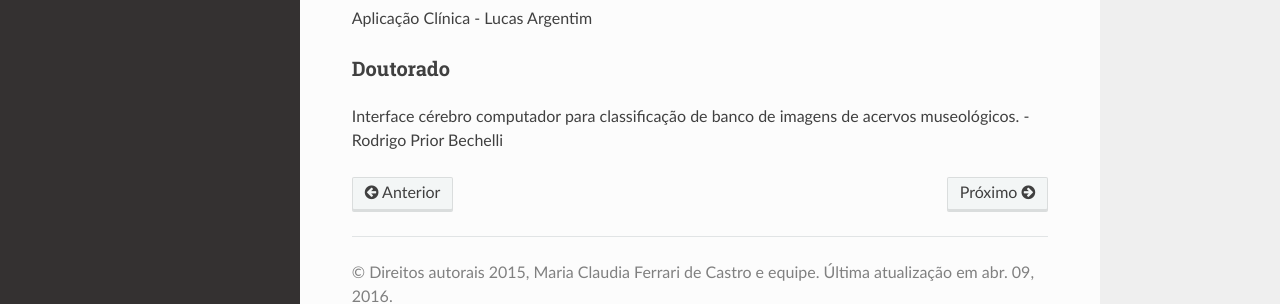
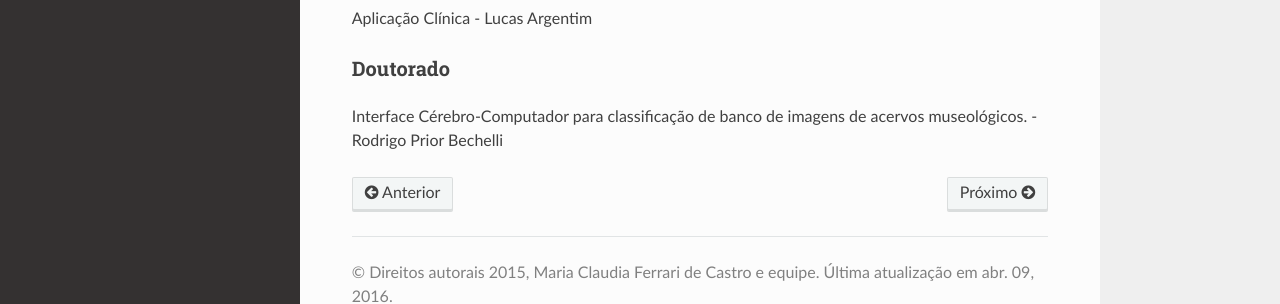
Before and after one commit to mclaudia/personal_page_fei, a Sphinx documentation site: the page built from source/orientacoes.rst, in a window 1280 px wide and 900 px high, scrolled down 977 px. Shown: the part 534-838 px from the top of the window. Built offline with Sphinx 7.4.7 and the Read the Docs theme 2.0.0, drawn with Linux system fonts in a browser that asks for light colours.

Commit message:
fix project name

```diff
--- a/source/orientacoes.rst
+++ b/source/orientacoes.rst
@@ -72,4 +72,4 @@ Aplicação Clínica - Lucas Argentim
 Doutorado
 ---------
 
-Interface cérebro computador para classificação de banco de imagens de acervos museológicos. - Rodrigo Prior Bechelli
+Interface Cérebro-Computador para classificação de banco de imagens de acervos museológicos. - Rodrigo Prior Bechelli
```
